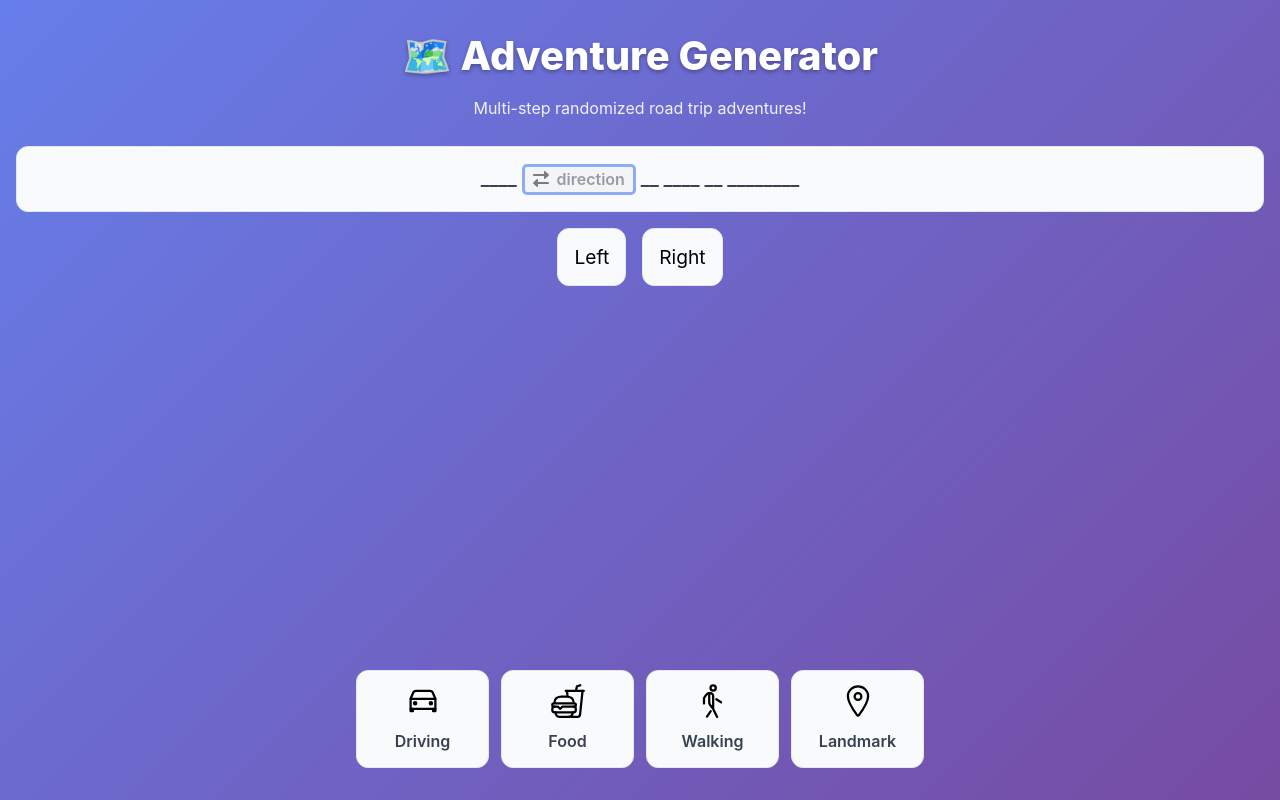
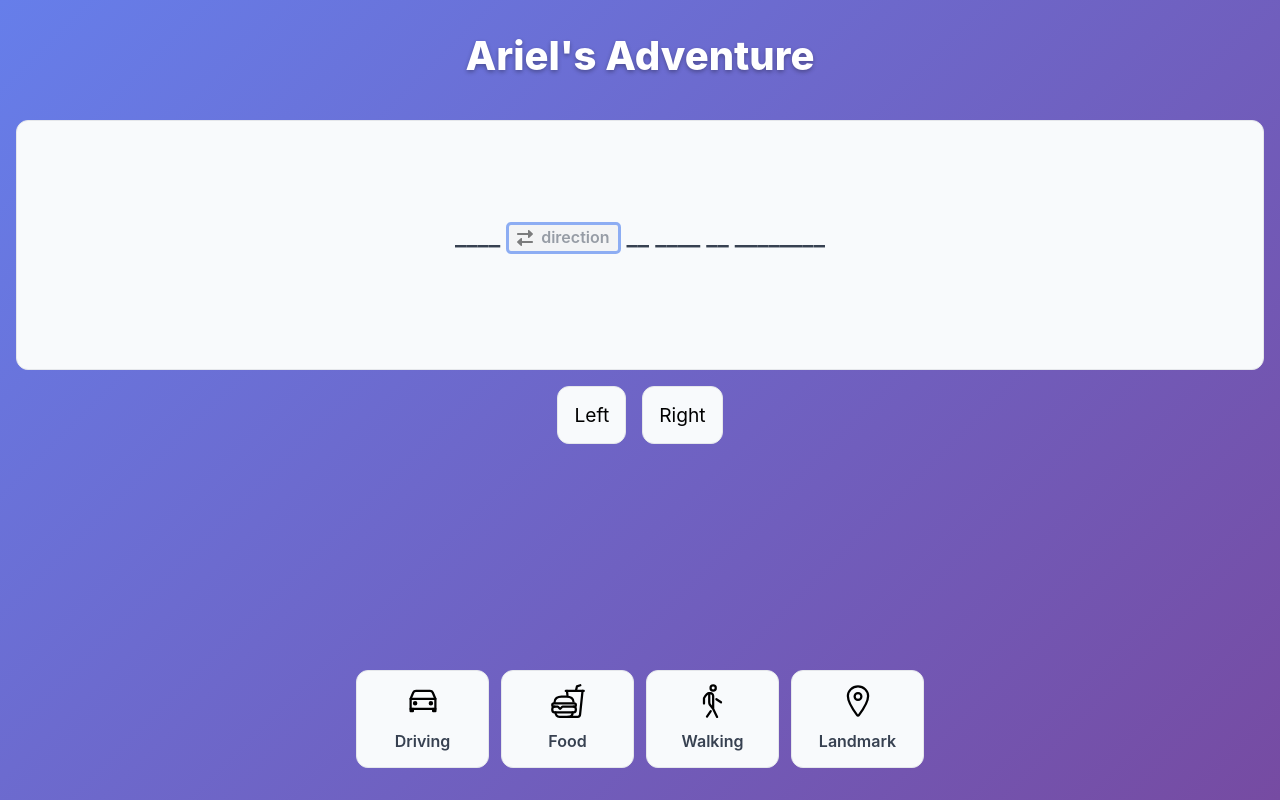
Before and after one commit to marktengi/adventure, a React (Vite) app: page / in a window 1280 px wide. Built offline with nearby package versions, Linux system fonts and the light colour scheme.

Commit message:
more cleanup

```diff
--- a/src/App.tsx
+++ b/src/App.tsx
@@ -14,18 +14,35 @@ import { parsePrompt } from "./utils/prompt";
 
 const PromptArea = styled.span`
   display: inline-block;
-  max-width: 100%;
-  font-size: 1.2rem;
+  font-size: 1.5rem;
   font-weight: 600;
   color: #374151;
   line-height: 1.6;
   text-align: center;
   margin-bottom: 1rem;
   padding: 1rem;
-  border-radius: 12px;
+`;
+
+const PromptAreaContainer = styled.div`
+  display: flex;
+  flex-direction: column;
+  align-items: center;
+  justify-content: center;
+  min-height: 250px;
+  vertical-align: middle;
   background-color: #f8fafc;
   border: 1px solid #e5e7eb;
   width: 100%;
+  border-radius: 12px;
+`;
+
+const WidgetContainer = styled.div`
+  display: flex;
+  flex-direction: column;
+  align-items: center;
+  justify-content: center;
+  width: 100%;
+  padding: 1rem;
 `;
 
 export const App = () => {
@@ -44,11 +61,31 @@ export const App = () => {
     Record<number, string>
   >({});
 
+  const [curPromptInfo, setCurPromptInfo] = useState<{
+    category: PromptCategory;
+    idx: number;
+  }>({ category: PromptCategory.DRIVING, idx: 0 });
+  // get a new prompt, ensuring it's not the same as the current prompt
+  const getNewPrompt = (category: PromptCategory) => {
+    const categoryPrompts = prompts[category];
+    let newIdx = Math.floor(Math.random() * categoryPrompts.length);
+    if (category !== curPromptInfo.category) {
+      const newPrompt = parsePrompt(categoryPrompts[newIdx]);
+      setCurPromptInfo({ category, idx: newIdx });
+      return newPrompt;
+    } else {
+      if (newIdx === curPromptInfo.idx) {
+        console.log("newIdx is the same as the current idx, incrementing");
+        newIdx = (newIdx + 1) % categoryPrompts.length;
+      }
+      const newPrompt = parsePrompt(categoryPrompts[newIdx]);
+      setCurPromptInfo({ category, idx: newIdx });
+      return newPrompt;
+    }
+  };
+
   const newPromptSelection = (category: PromptCategory) => {
-    const categoryPrompts = prompts[category];
-    const newPrompt = parsePrompt(
-      categoryPrompts[Math.floor(Math.random() * categoryPrompts.length)]
-    );
+    const newPrompt = getNewPrompt(category);
     setPrompt(newPrompt);
     setSelectionedValues([]);
     setMask(newPrompt.selectionIndices.length > 0);
@@ -199,14 +236,14 @@ export const App = () => {
   return (
     <div className="app">
       <header className="app-header">
-        <h1>🗺️ Adventure Generator</h1>
-        <p>Multi-step randomized road trip adventures!</p>
+        <h1>Ariel's Adventure</h1>
       </header>
 
       <main className="app-main">
-        <PromptArea>{components}</PromptArea>
-        <br />
-        {widget}
+        <PromptAreaContainer>
+          <PromptArea>{components}</PromptArea>
+        </PromptAreaContainer>
+        <WidgetContainer>{widget}</WidgetContainer>
 
         <NewPromptSelector onSelection={newPromptSelection} />
       </main>
--- a/src/components/widgets/CardinalDirection.tsx
+++ b/src/components/widgets/CardinalDirection.tsx
@@ -1,7 +1,7 @@
 // a widget for choosing a cardinal direction
 
 import styled from "styled-components";
-import type { WidgetProps } from "./types";
+import { WidgetContainerCompact, type WidgetProps } from "./types";
 
 export type CardinalDirectionProps = WidgetProps<
   ["north", "south", "east", "west"]
@@ -24,7 +24,7 @@ export const CardinalDirection = ({ onSelection }: CardinalDirectionProps) => {
     onSelection(selectedOption);
   };
   return (
-    <div>
+    <WidgetContainerCompact noGap>
       <CardinalDirectionButton onClick={() => handleSelection("north")}>
         North
       </CardinalDirectionButton>
@@ -37,6 +37,6 @@ export const CardinalDirection = ({ onSelection }: CardinalDirectionProps) => {
       <CardinalDirectionButton onClick={() => handleSelection("west")}>
         West
       </CardinalDirectionButton>
-    </div>
+    </WidgetContainerCompact>
   );
 };
--- a/src/components/widgets/LetterWidget.tsx
+++ b/src/components/widgets/LetterWidget.tsx
@@ -5,8 +5,10 @@ const LetterButton = styled.button`
   background-color: #f8fafc;
   border: 1px solid #e5e7eb;
   border-radius: 12px;
-  padding: 1rem;
+  padding: 0.5rem;
   font-size: 1.2rem;
+  min-width: 3rem;
+  min-height: 3rem;
 `;
 type Letter =
   | "A"
--- a/src/components/widgets/types.tsx
+++ b/src/components/widgets/types.tsx
@@ -24,7 +24,7 @@ export const WidgetContainer = styled.div`
 export const WidgetContainerCompact = styled.div<{ noGap?: boolean }>`
   display: flex;
   flex-direction: row;
-  gap: ${({ noGap }) => (noGap ? "0" : "1rem")};
+  gap: ${({ noGap }) => (noGap ? "0.25rem" : "1rem")};
   width: 100%;
   flex-wrap: wrap;
   justify-content: center;
--- a/src/data.ts
+++ b/src/data.ts
@@ -23,7 +23,7 @@ export const prompts: Record<PromptCategory, string[]> = {
     "Eat at the closest {{cuisine}} restaurant",
   ],
   [PromptCategory.WALKING]: [
-    "Walk to the tallest object you can see",
+    "Walk to the tallest object you can see {direction_cardinal} of you",
     "Walk around until you find a pretty flower",
     "Turn around and walk the other way",
     "Go into the most interesting shop you see",
--- a/src/utils/prompt.ts
+++ b/src/utils/prompt.ts
@@ -2,17 +2,7 @@ import { PromptType, type ParsedPrompt } from "../types";
 
 const expanders = {
   driving_amount: ["{number} minutes", "{number} miles"],
-  landmark: [
-    "gas station",
-    "restaurant",
-    "park",
-    "bridge",
-    "mountain",
-    "lake",
-    "mall",
-    "library",
-    "school",
-  ],
+  landmark: ["park", "bridge", "mountain", "lake", "mall"],
   cuisine: ["Italian", "Mexican", "Japanese", "French", "Thai"],
 };
 
```
